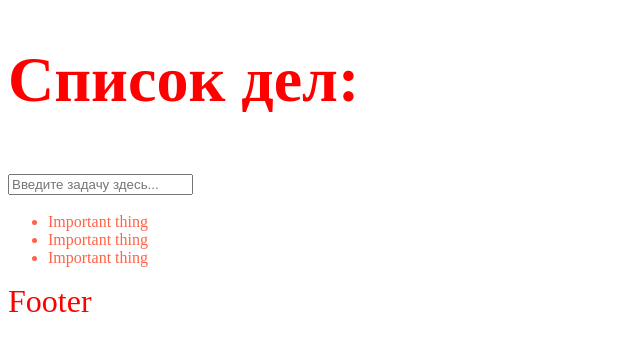
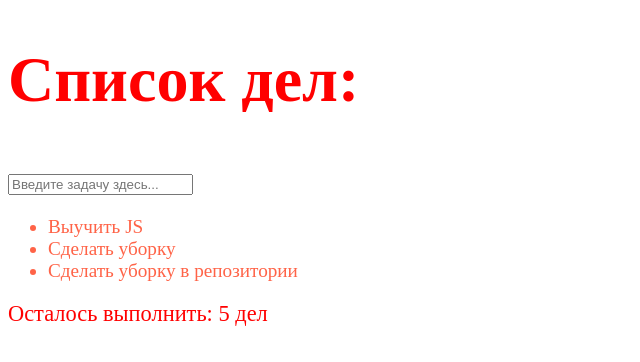
Before and after one commit to WebHeroSchool/aei_todo, a React (Create React App) app: page / in a window 1280 px wide. Shown: the top 362 px of the page, without its empty margins (0-640 px from the left). Built offline with nearby package versions, Linux system fonts and the light colour scheme.

Commit message:
added props for item and for footer

```diff
--- a/src/App.js
+++ b/src/App.js
@@ -2,6 +2,9 @@ import React from "react";
 import InputItem from "../src/InputItem/InputItem"
 import ItemList from "../src/ItemList/ItemList"
 import Footer from "../src/Footer/Footer"
+
+const todoItem = ['Выучить JS', 'Сделать уборку', 'Сделать уборку в репозитории']
+const taskCount = 5;
 
 const App = () => (
     <div style={{
@@ -10,8 +13,8 @@ const App = () => (
     }}>
         <h1>Список дел:</h1>
         <InputItem />
-        <ItemList />
-        <Footer />
+        <ItemList todoItem={todoItem} />
+        <Footer taskCount={taskCount} />
     </div>
 );
 
--- a/src/Footer/Footer.js
+++ b/src/Footer/Footer.js
@@ -1,7 +1,7 @@
 import React from "react";
 
-const Footer = () => (
-    <div style={{fontSize:"1em"}}> Footer</div>
+const Footer = ( { taskCount }) => (
+    <div style={{fontSize:".7em"}}> Осталось выполнить: {taskCount} дел</div>
 );
 
 export default Footer
--- a/src/Item/Item.js
+++ b/src/Item/Item.js
@@ -1,7 +1,7 @@
 import React from "react";
 
-const Item = () => (
-    <div>Important thing</div>
+const Item = ({todoItem}) => (
+    <div>{todoItem}</div>
 );
 
 export default Item;
--- a/src/ItemList/ItemList.js
+++ b/src/ItemList/ItemList.js
@@ -1,15 +1,15 @@
 import React from "react";
 import Item from "../Item/Item"
 
-const ItemList = () => (
+const ItemList = ({todoItem}) => (
     <div style={{
         color: "tomato",
-        fontSize: ".5em"
+        fontSize: ".6em"
     }}>
         <ul>
-            <li><Item /></li>
-            <li><Item /></li>
-            <li><Item /></li>
+            <li><Item todoItem={todoItem[0]}/></li>
+            <li><Item todoItem={todoItem[1]}/></li>
+            <li><Item todoItem={todoItem[2]}/></li>
         </ul>
     </div>);
 
```
